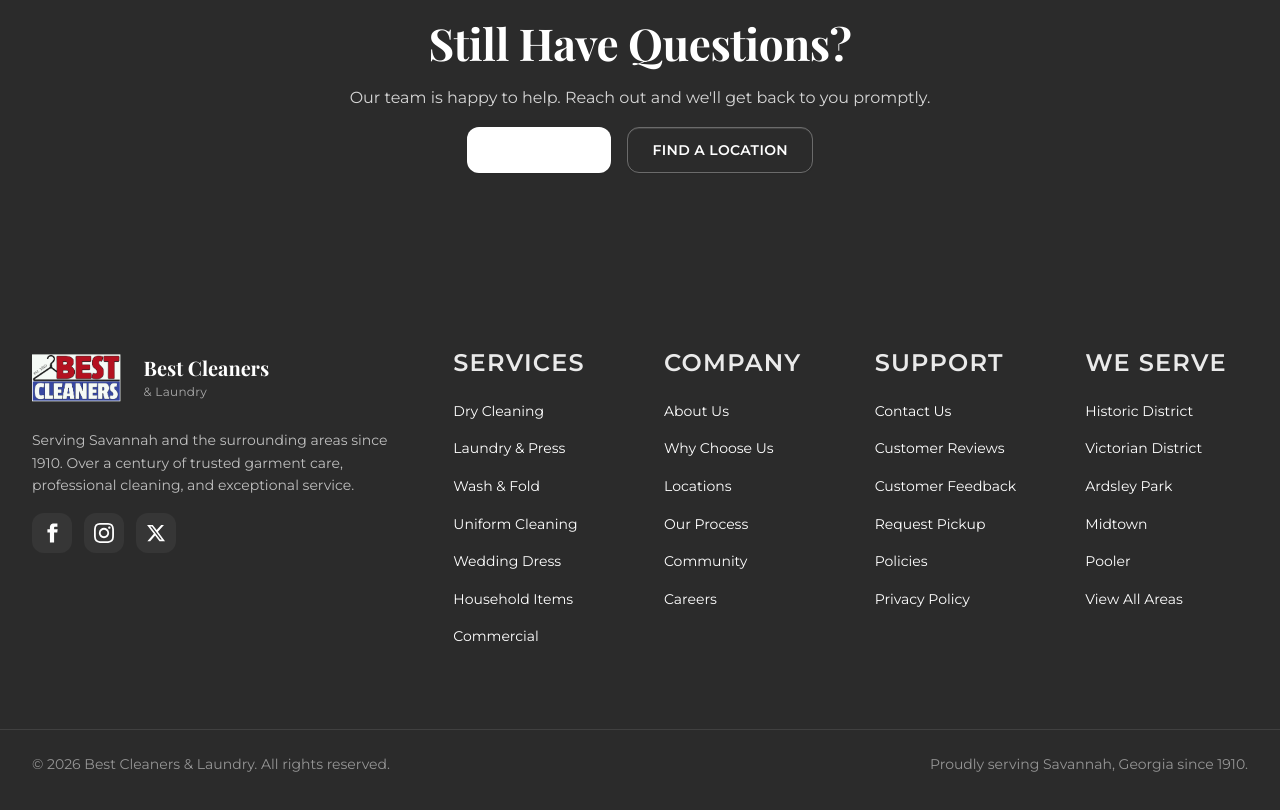
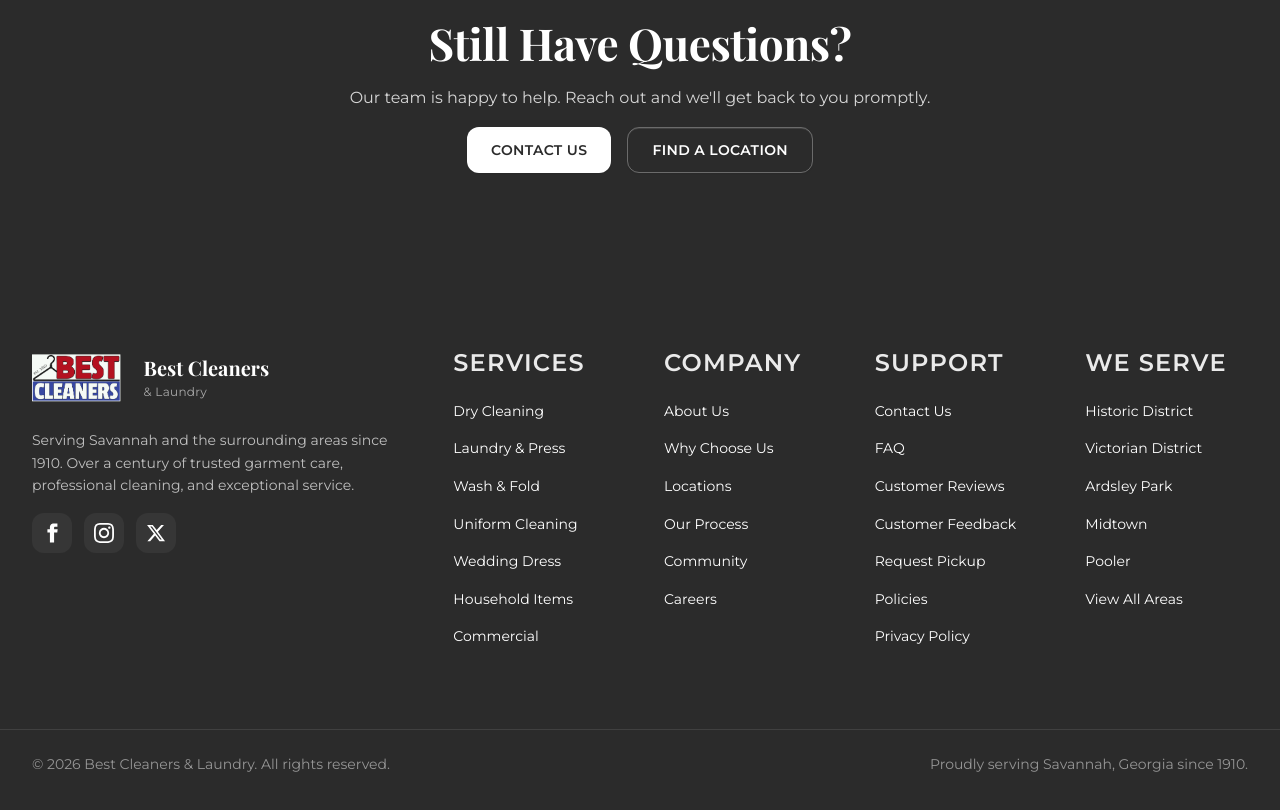
Before and after one commit to MaaiServicesGroup/best-cleaners-savannah, a Next.js app: page /faq in a window 1280 px wide. Shown: the part 3280-4090 px from the top of the page. Built offline with nearby package versions, Linux system fonts and the light colour scheme; no server answers.

Commit message:
Fix FAQ page button visibility and add FAQ link to footer
- Fix invisible Contact Us button on FAQ page by adding inline color style
- Add FAQ link to footer support menu

```diff
--- a/app/(site)/faq/page.tsx
+++ b/app/(site)/faq/page.tsx
@@ -195,7 +195,8 @@
             <div className="flex flex-col sm:flex-row gap-4 justify-center">
               <Link
                 href="/contact-best-dry-cleaners/"
-                className="btn-premium inline-flex items-center justify-center gap-2 px-6 py-3 text-sm font-semibold uppercase tracking-wide rounded-lg bg-clean-white text-charcoal hover:bg-warm-cream transition-all duration-200"
+                className="btn-premium inline-flex items-center justify-center gap-2 px-6 py-3 text-sm font-semibold uppercase tracking-wide rounded-lg bg-clean-white hover:bg-warm-cream transition-all duration-200"
+                style={{ color: '#2B2B2B' }}
               >
                 Contact Us
               </Link>
--- a/components/layout/Footer.tsx
+++ b/components/layout/Footer.tsx
@@ -22,6 +22,7 @@
   ],
   support: [
     { name: "Contact Us", href: "/contact-best-dry-cleaners/" },
+    { name: "FAQ", href: "/faq/" },
     { name: "Customer Reviews", href: "/reviews/" },
     { name: "Customer Feedback", href: "/customer-feedback/" },
     { name: "Request Pickup", href: "/request-pickup-delivery/" },
```
